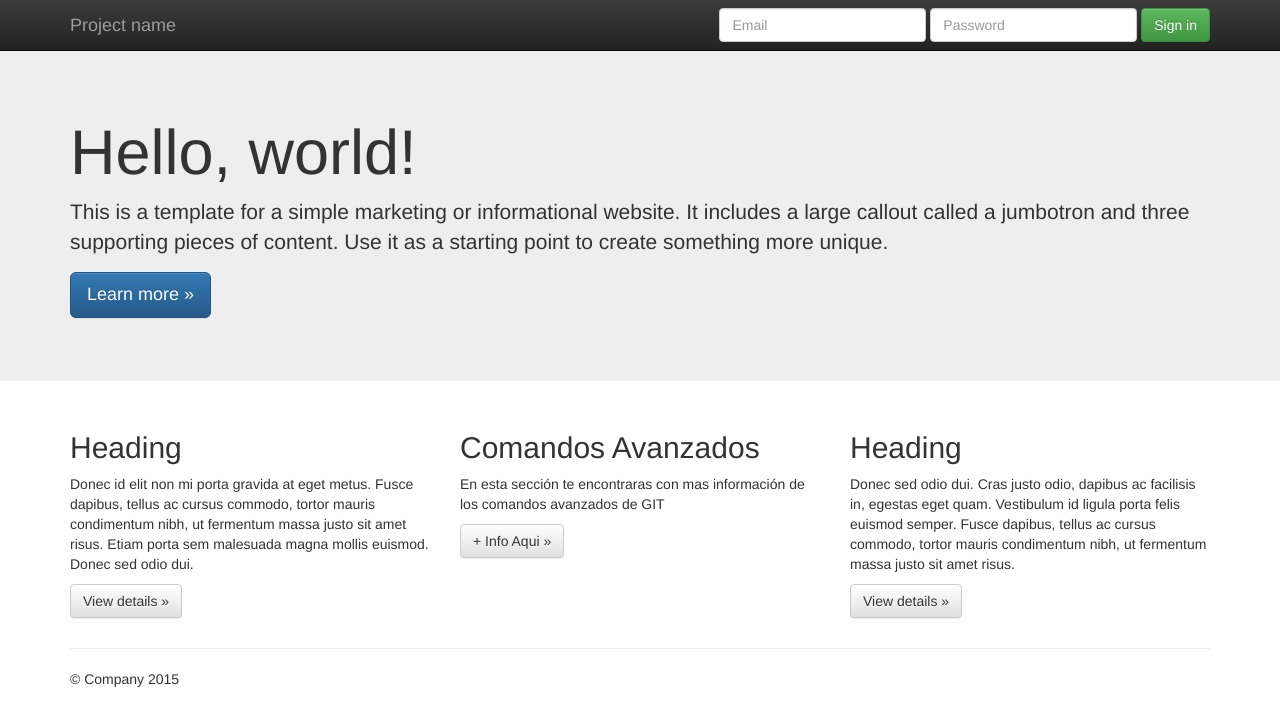
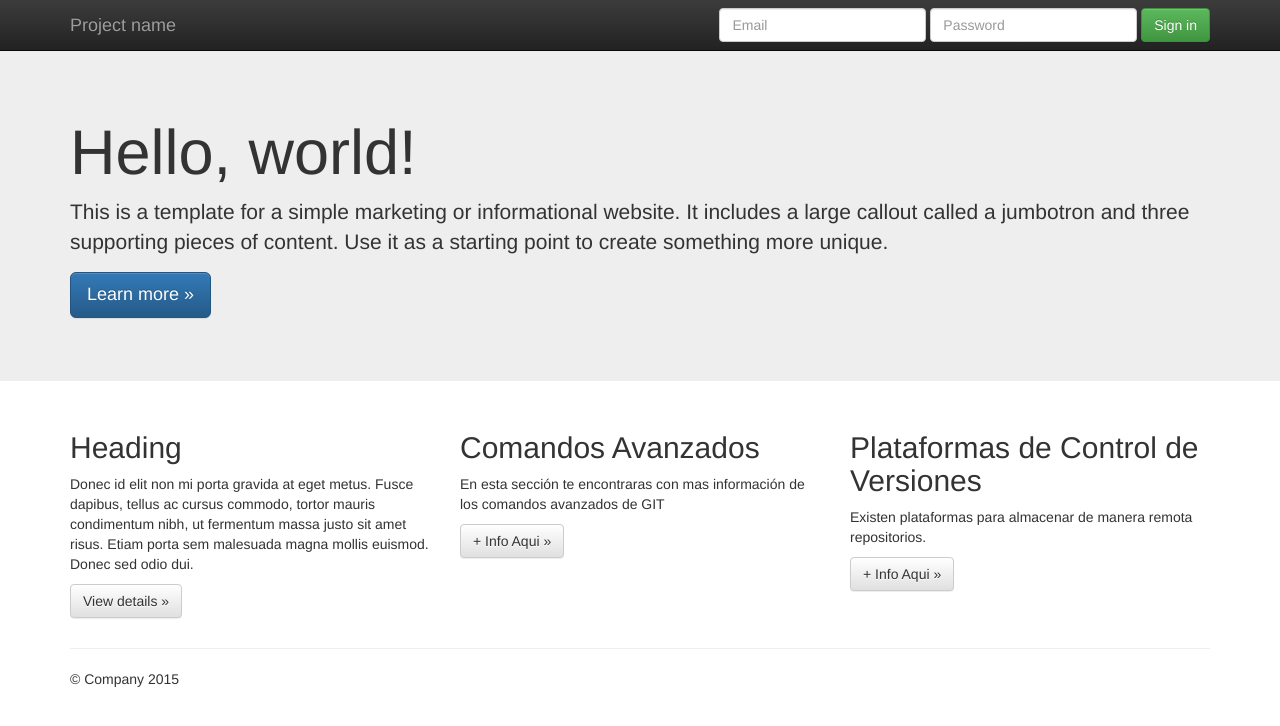
Before and after one commit to xumingo25/DemoPrueba2, a plain HTML site: page index.html in a window 1280 px wide. Drawn offline with nearby package versions, Linux system fonts and the light colour scheme.

Commit message:
Se actualiza template del proyecto. Se agrega sección de plataformas de control de versiones

```diff
--- a/index.html
+++ b/index.html
@@ -75,9 +75,9 @@
           <p><a class="btn btn-default" href="#" role="button">+ Info Aqui &raquo;</a></p>
        </div>
         <div class="col-md-4">
-          <h2>Heading</h2>
-          <p>Donec sed odio dui. Cras justo odio, dapibus ac facilisis in, egestas eget quam. Vestibulum id ligula porta felis euismod semper. Fusce dapibus, tellus ac cursus commodo, tortor mauris condimentum nibh, ut fermentum massa justo sit amet risus.</p>
-          <p><a class="btn btn-default" href="#" role="button">View details &raquo;</a></p>
+          <h2>Plataformas de Control de Versiones</h2>
+          <p>Existen plataformas para almacenar de manera remota repositorios.</p>
+          <p><a class="btn btn-default" href="#" role="button">+ Info Aqui &raquo;</a></p>
         </div>
       </div>
 
```
